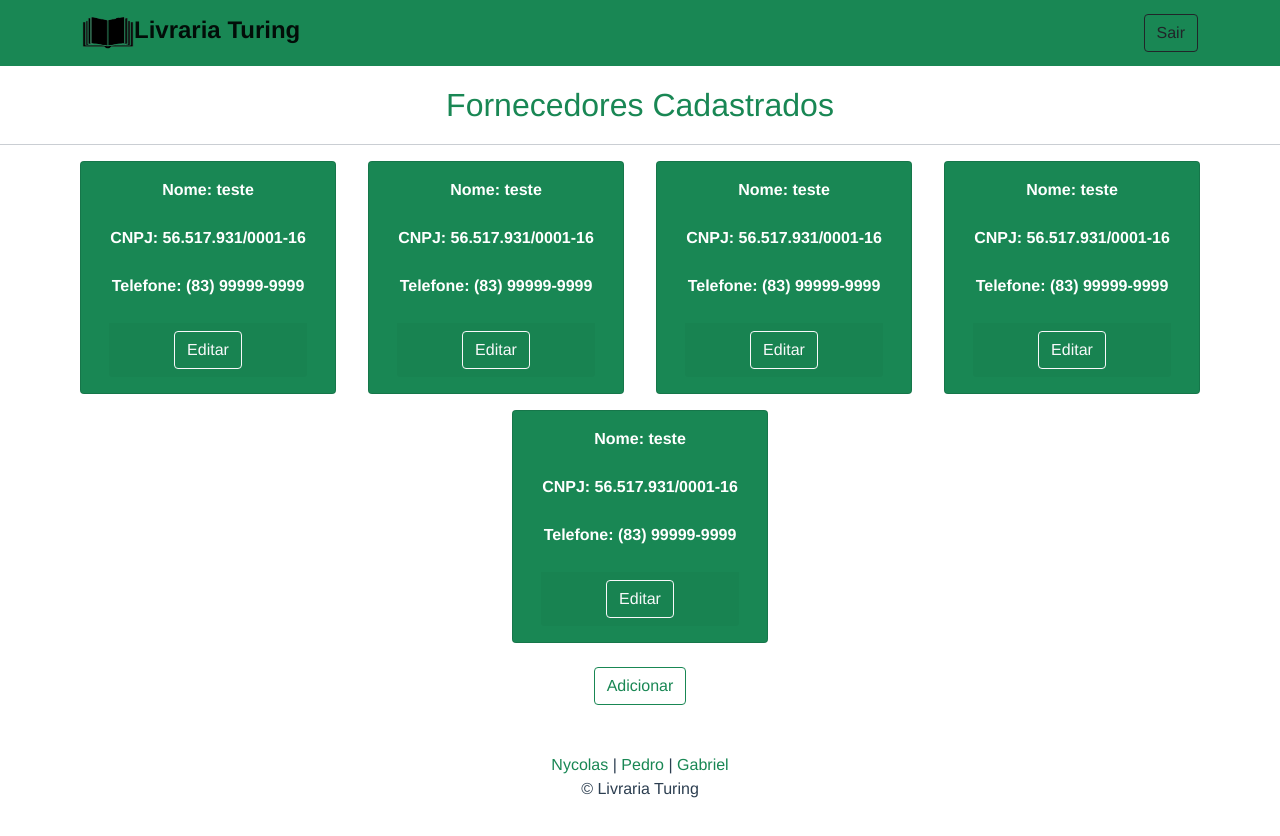
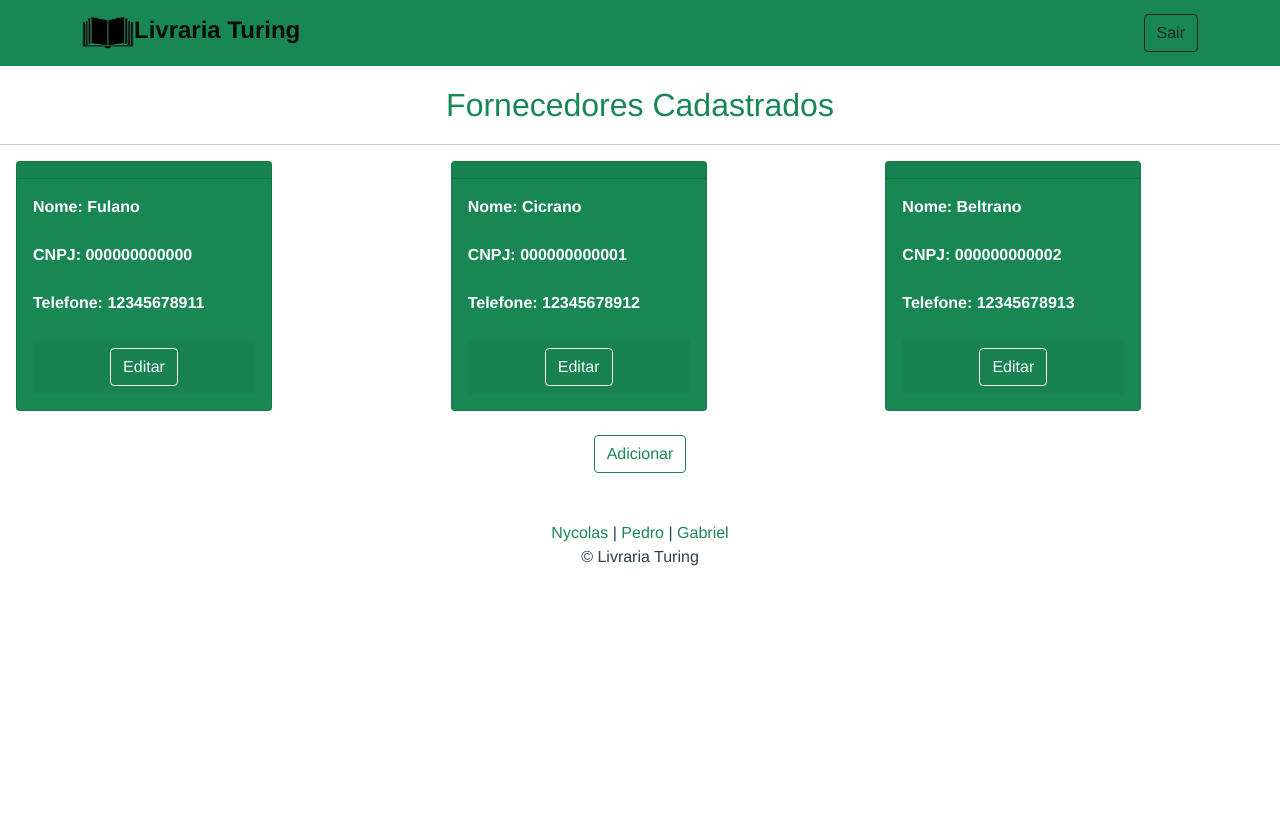
Before and after one commit to PedroSCY/DAC-2021-1-GRUPO-2-Front-End, a Vue app: page /home in a window 1280 px wide. Shown: the top 836 px of the page. After the commit the page ends 800 px from the top, so only its background shows below. Built offline with nearby package versions, Linux system fonts and the light colour scheme.

Commit message:
Atualização dos  cards

```diff
--- a/src/services/api.js
+++ b/src/services/api.js
@@ -1,7 +1,7 @@
 import axios from "axios"
 
 const api = axios.create({
-    baseURL: "http://localhost:8080/fornecedores",
+    baseURL: "http://localhost:8082/fornecedor",
   });
 
   export default api;
--- a/src/services/servicoFornecedor.js
+++ b/src/services/servicoFornecedor.js
@@ -0,0 +1,6 @@
+import {http} from './configuracoes'
+
+export default{
+    lista:() => {return http.get("fornecedor/listar")},
+    adiciona:(fornecedor) => {return http.post("fornecedor/criar",fornecedor)}
+}
--- a/src/views/Home.vue
+++ b/src/views/Home.vue
@@ -1,204 +1,54 @@
 <template>
-  <div
-    class="tab-pane"
-    role="tabpanel"
-    aria-labelledby="fornecedores-tab"
-  >
+  <div class="tab-pane" role="tabpanel" aria-labelledby="fornecedores-tab">
     <h2 class="pt-1 pb-1 mt-3 text-success">Fornecedores Cadastrados</h2>
     <hr />
 
     <div class="row row-cols-2 row-cols-sm-3 justify-content-center">
-
+      <div
+        class="listaLivros"
+        v-for="fornecedor in fornecedores"
+        :key="fornecedor.nome"
+      >
         <div
           class="card col mx-3 mb-3 text-white bg-success"
-        style="width: 16rem;"
+          style="width: 16rem"
         >
+          <div class="card-header"></div>
           <div class="card-body">
+
             <strong>
-            <p class="card-text">
-              Nome: teste
-            </p>
+              <p class="d-flex align-items-start card-text">Nome: {{fornecedor.nome}}</p>
             </strong>
 
-          <br>
+            <br />
 
             <strong>
-            <p class="card-text">
-              CNPJ: 56.517.931/0001-16
-            </p>
+              <p class="d-flex align-items-start card-text">CNPJ: {{fornecedor.CNPJ}}</p>
             </strong>
 
-          <br>
+            <br />
 
             <strong>
-            <p class="card-text">
-              Telefone: (83) 99999-9999
-            </p>
+              <p class="d-flex align-items-start card-text">Telefone: {{fornecedor.telefone}}</p>
             </strong>
 
-          <br>
+            <br />
 
             <div class="card-footer border-success text-center">
-            <router-link class="btn btn-outline-light" to="/form"> Editar </router-link>
-          </div>
-
+              <router-link class="btn btn-outline-light" to="/form">
+                Editar
+              </router-link>
             </div>
           </div>
-
-      <div
-        class="card col mx-3 mb-3 text-white bg-success"
-        style="width: 16rem;"
-      >
-        <div class="card-body">
-          <strong>
-            <p class="card-text">
-              Nome: teste
-            </p>
-          </strong>
-
-          <br>
-
-          <strong>
-            <p class="card-text">
-              CNPJ: 56.517.931/0001-16
-            </p>
-          </strong>
-
-          <br>
-
-          <strong>
-            <p class="card-text">
-              Telefone: (83) 99999-9999
-            </p>
-          </strong>
-
-          <br>
-
-          <div class="card-footer border-success text-center">
-            <router-link class="btn btn-outline-light" to="/form"> Editar </router-link>
-          </div>
-
-        </div>
-      </div>
-
-      <div
-        class="card col mx-3 mb-3 text-white bg-success"
-        style="width: 16rem;"
-      >
-        <div class="card-body">
-          <strong>
-            <p class="card-text">
-              Nome: teste
-            </p>
-          </strong>
-
-          <br>
-
-          <strong>
-            <p class="card-text">
-              CNPJ: 56.517.931/0001-16
-            </p>
-          </strong>
-
-          <br>
-
-          <strong>
-            <p class="card-text">
-              Telefone: (83) 99999-9999
-            </p>
-          </strong>
-
-          <br>
-
-          <div class="card-footer border-success text-center">
-           <router-link class="btn btn-outline-light" to="/form"> Editar </router-link>
-          </div>
-
-        </div>
-      </div>
-
-      <div
-        class="card col mx-3 mb-3 text-white bg-success"
-        style="width: 16rem;"
-      >
-        <div class="card-body">
-          <strong>
-            <p class="card-text">
-              Nome: teste
-            </p>
-          </strong>
-
-          <br>
-
-          <strong>
-            <p class="card-text">
-              CNPJ: 56.517.931/0001-16
-            </p>
-          </strong>
-
-          <br>
-
-          <strong>
-            <p class="card-text">
-              Telefone: (83) 99999-9999
-            </p>
-          </strong>
-
-          <br>
-
-          <div class="card-footer border-success text-center">
-            <router-link class="btn btn-outline-light" to="/form"> Editar </router-link>
-          </div>
-
-        </div>
-      </div>
-
-      <div
-        class="card col mx-3 mb-3 text-white bg-success"
-        style="width: 16rem;"
-      >
-        <div class="card-body">
-          <strong>
-            <p class="card-text">
-              Nome: teste
-            </p>
-          </strong>
-
-          <br>
-
-          <strong>
-            <p class="card-text">
-              CNPJ: 56.517.931/0001-16
-            </p>
-          </strong>
-
-          <br>
-
-          <strong>
-            <p class="card-text">
-              Telefone: (83) 99999-9999
-            </p>
-          </strong>
-
-          <br>
-
-          <div class="card-footer border-success text-center">
-
-            <router-link class="btn btn-outline-light" to="/form"> Editar </router-link>
-
-          </div>
-
         </div>
       </div>
     </div>
 
-    <div class="text-center ">
-
-      <router-link class="mt-2 btn btn-outline-success" to="/form"> Adicionar </router-link>
-
+    <div class="text-center">
+      <router-link class="mt-2 btn btn-outline-success" to="/form">
+        Adicionar
+      </router-link>
     </div>
-
-
   </div>
 </template>
 
@@ -208,7 +58,7 @@ export default {
   name: "Home",
   data() {
     return {
-      fornecedores: this.$store.state.autores
+      fornecedores: this.$store.state.fornecedores,
     };
   },
 };
```
Lines whose indentation alone changed are shown as unchanged.
